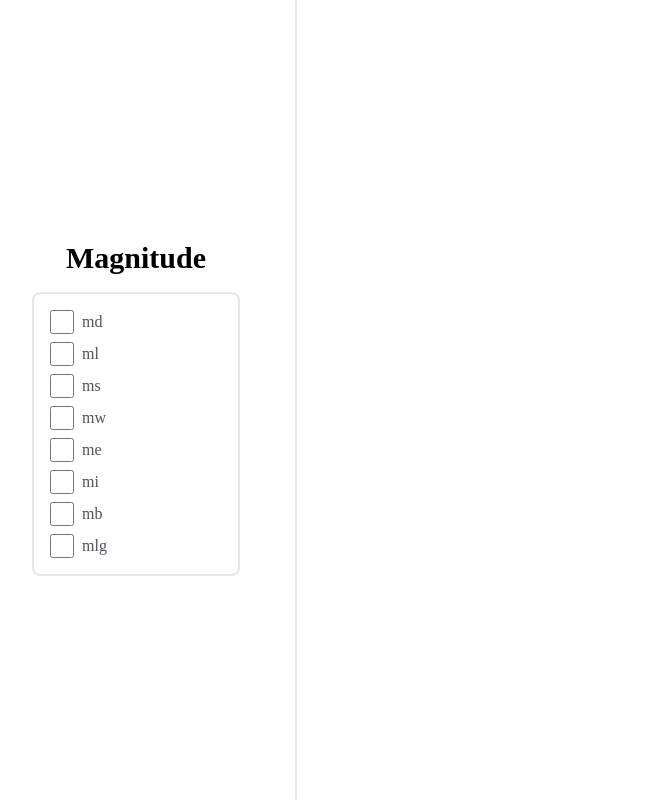
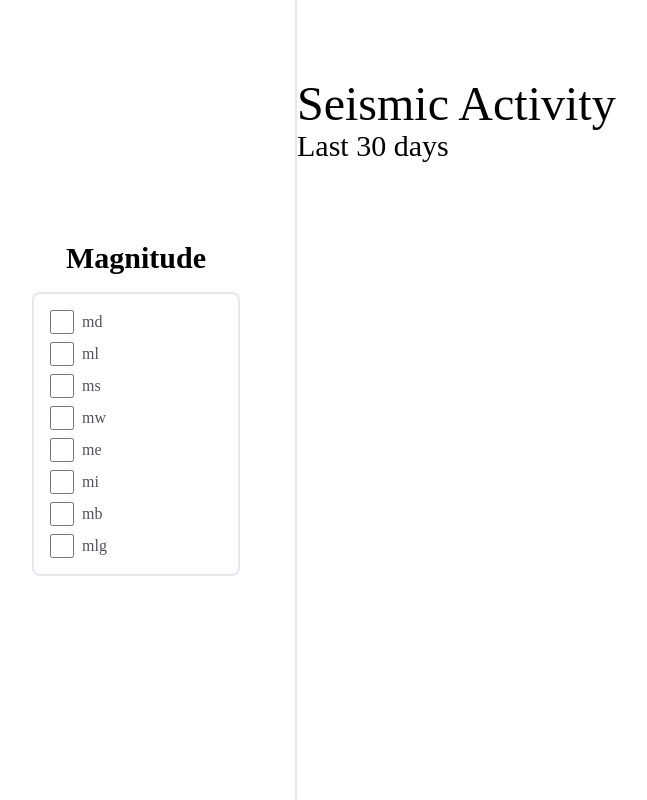
Before and after one commit to BarbDMC/QuakeFetch-app, a Next.js app in the folder frontend/: page / in a window 1280 px wide. Shown: the whole page, without its empty margins (23-670 px from the left). Built offline with nearby package versions, Linux system fonts and the light colour scheme.

Commit message:
feat: Add App name display component

```diff
--- /dev/null
+++ b/frontend/src/app/components/AppNameDisplay/AppNameDisplay.tsx
@@ -0,0 +1,12 @@
+
+export const AppNameDisplay = () => {
+  return (
+    <div className="grid grid-cols-4">
+      <div></div>
+      <div className="mt-20">
+        <h1 className="text-black text-5xl font-normal font-['Nunito']">Seismic Activity</h1>
+        <p className="text-black text-3xl font-normal font-['Nunito']">Last 30 days</p>
+      </div>
+    </div>
+  );
+}
--- a/frontend/src/app/components/Filters/MagnitudeFilter/MagnitudeFilter.tsx
+++ b/frontend/src/app/components/Filters/MagnitudeFilter/MagnitudeFilter.tsx
@@ -4,7 +4,7 @@ import { magnitudes } from "./magnitudes";
 export const MagnitudeFilter = () => {
   return (
     <nav className="h-screen flex flex-col items-center justify-center ">
-      <h1 className="text-black text-3xl font-extrabold font-['Nunito']">Magnitude</h1>
+      <h2 className="text-black text-3xl font-extrabold font-['Nunito']">Magnitude</h2>
       <div className="border-2 border-gray-200 m-4 p-2 rounded-lg w-52 gap-2">
       {
         magnitudes.map((item, index) => (
--- a/frontend/src/app/components/Sidebar/Sidebar.tsx
+++ b/frontend/src/app/components/Sidebar/Sidebar.tsx
@@ -17,7 +17,6 @@ export const Sidebar = () => {
           <MagnitudeFilter />
         </div>
       </aside>
-
     </>
   )
 }
--- a/frontend/src/app/page.tsx
+++ b/frontend/src/app/page.tsx
@@ -1,10 +1,12 @@
 import Image from "next/image";
 
+import { AppNameDisplay } from "./components/AppNameDisplay/AppNameDisplay";
 import { Sidebar } from "./components/Sidebar/Sidebar";
 
 export default function Home() {
   return (
     <main className="">
+      <AppNameDisplay />
       <Sidebar />
     </main>
   );
```
Lines whose indentation alone changed are shown as unchanged.
